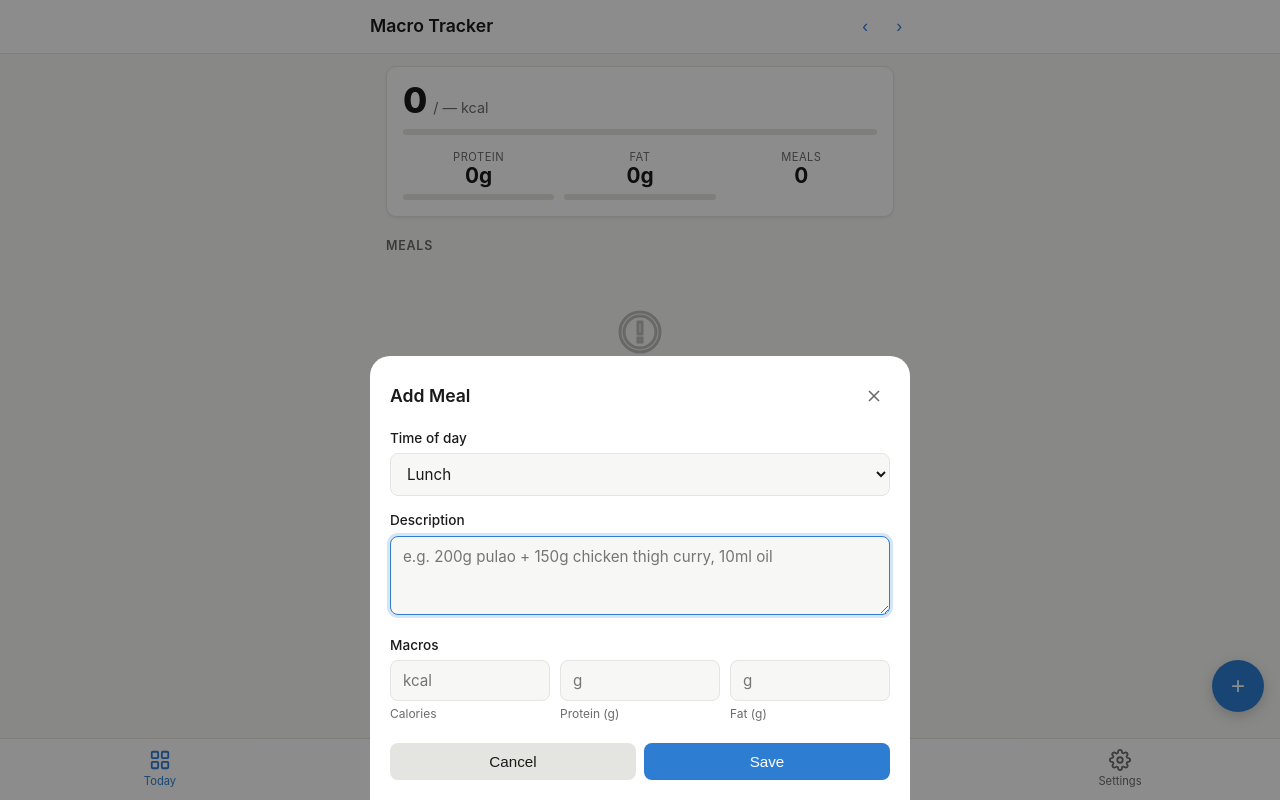
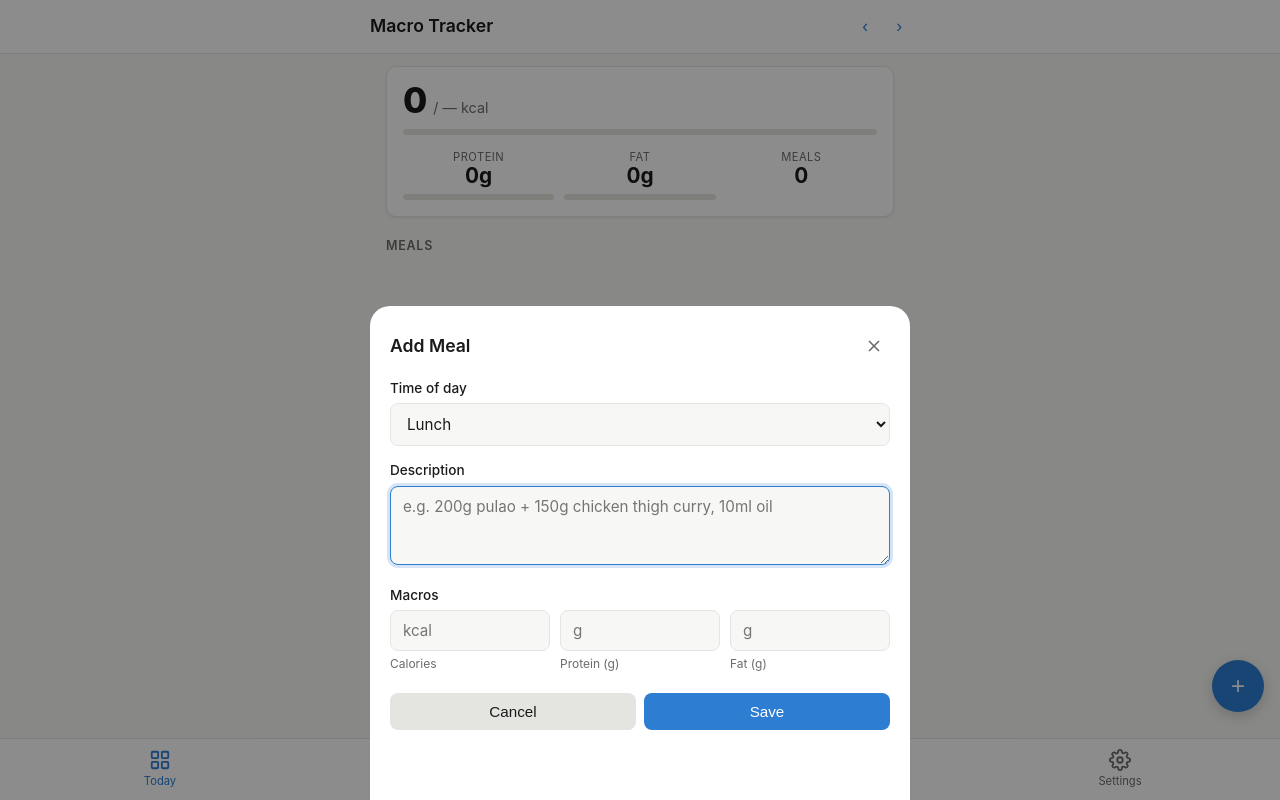
Before and after one commit to The-cloud-achiever/macro-tracker, a plain HTML site: page index.html in a window 1280 px wide. Both pictures are taken after a click on the button "Add meal". Drawn offline with Linux system fonts and the light colour scheme.

Commit message:
Fix modal Save button hidden behind Netlify badge
Add bottom padding to modal to clear the fixed Netlify free-tier badge.

Co-Authored-By: Claude Sonnet 4.6 <noreply@anthropic.com>
Claude-Session: https://claude.ai/code/session_01P2W177TFBg4NAZbv8ac3qr

```diff
--- a/css/styles.css
+++ b/css/styles.css
@@ -225,6 +225,8 @@ textarea { resize: vertical; min-height: 60px; }
 .modal {
   background: var(--surface); border-radius: 20px 20px 0 0;
   width: 100%; max-width: 540px; padding: 24px 20px 20px;
+  /* Extra bottom padding clears the Netlify free-tier badge (~50px) */
+  padding-bottom: calc(70px + env(safe-area-inset-bottom));
   max-height: 90dvh; overflow-y: auto;
 }
 .modal-header { display: flex; align-items: center; justify-content: space-between; margin-bottom: 16px; }
```
